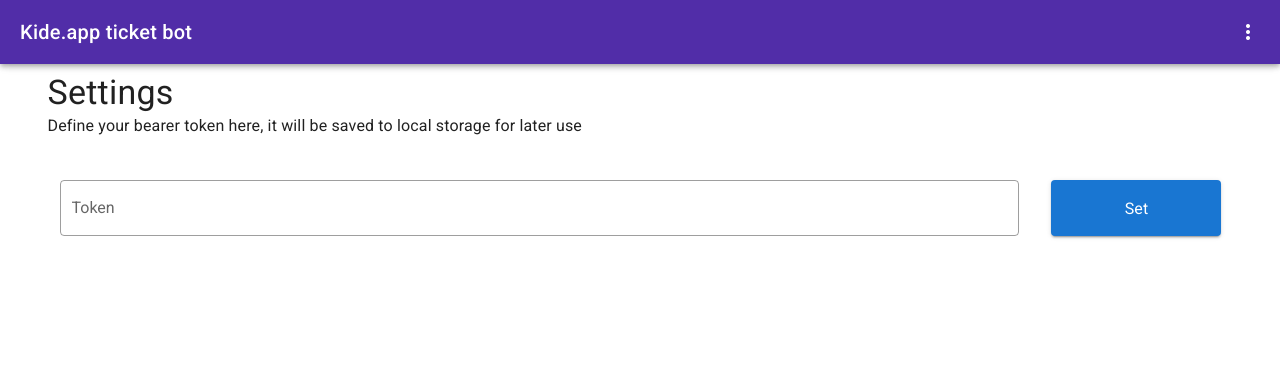
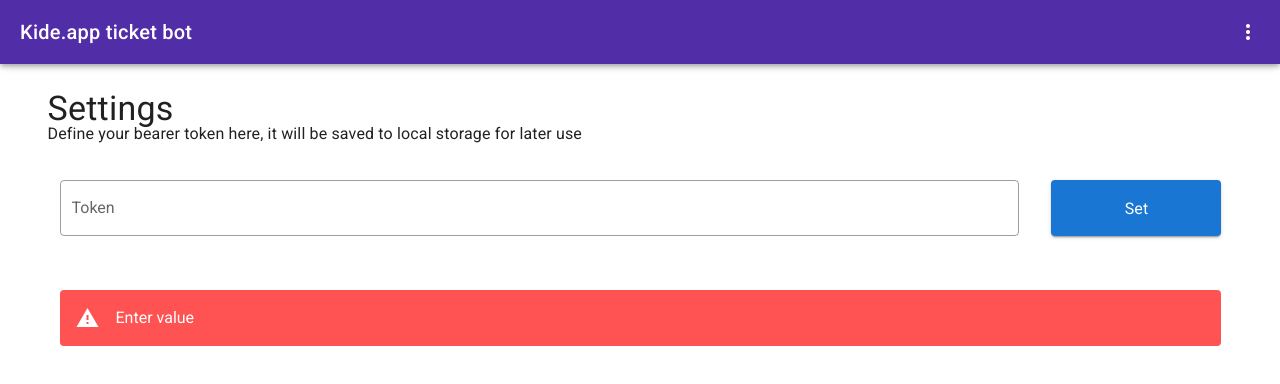
Before and after one commit to AleksiVirkkala/KideAppBot, a Vue app: page /settings in a window 1280 px wide. Both pictures are taken after a click on the button "Set". Shown: the top 384 px of the page. Built offline with nearby package versions, Linux system fonts and the light colour scheme.

Commit message:
Implemented token adding and success / failure message

```diff
--- a/src/views/Settings.vue
+++ b/src/views/Settings.vue
@@ -1,18 +1,19 @@
 <template>
-  <v-container class="my-2">
+  <v-container class="mt-6">
     <v-row class="text-h4">
       Settings
     </v-row>
-    <v-row class="text-subtitle-1">
+    <v-row class="text-subtitle-1 mt-1">
       Define your bearer token here, it will be saved to local storage for later
       use
     </v-row>
-    <v-row class="mt-10">
+    <v-row class="mt-8">
       <v-col cols="10" class="pr-4">
         <v-text-field
           label="Token"
           outlined
           v-model="tokenFieldValue"
+          type="password"
         ></v-text-field>
       </v-col>
       <v-col cols="2" class="pl-4">
@@ -30,8 +31,8 @@
     <v-row>
       <v-col>
         <v-fade-transition>
-          <v-alert type="success" v-show="showAlert">
-            I'm a success alert.
+          <v-alert :type="alert.type" v-show="alert.show">
+            {{ alert.content }}
           </v-alert>
         </v-fade-transition>
       </v-col>
@@ -45,13 +46,38 @@
   data() {
     return {
       tokenFieldValue: '',
-      showAlert: false
+      alert: {
+        show: false,
+        type: 'success',
+        content: ''
+      }
     }
   },
   methods: {
+    showAlert({ type, content }) {
+      this.alert = { ...this.alert, show: true, type, content }
+    },
     setBearerToken() {
-      console.log(this.tokenFieldValue)
+      if (!this.tokenFieldValue) {
+        this.showAlert({ type: 'error', content: 'Enter value' })
+        return
+      }
+      if (!('localStorage' in window)) {
+        this.showAlert({ type: 'error', content: 'Localstorage not available' })
+        return
+      }
+      const currentToken = localStorage.getItem('token')
+      if (currentToken) localStorage.removeItem('token')
+      localStorage.setItem('token', this.tokenFieldValue)
+      this.showAlert({
+        type: 'success',
+        content: 'Succesfully added to local storage'
+      })
     }
+  },
+  mounted() {
+    if (window.localStorage && localStorage.getItem('token'))
+      this.tokenFieldValue = localStorage.getItem('token')
   }
 }
 </script>
```
